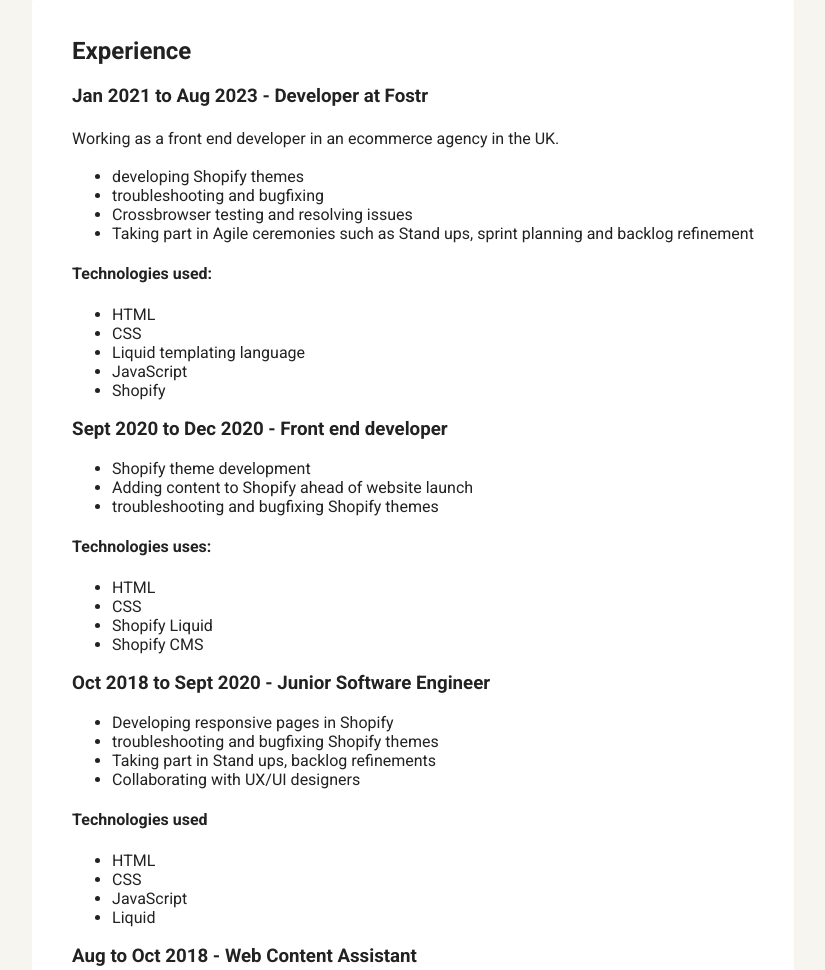
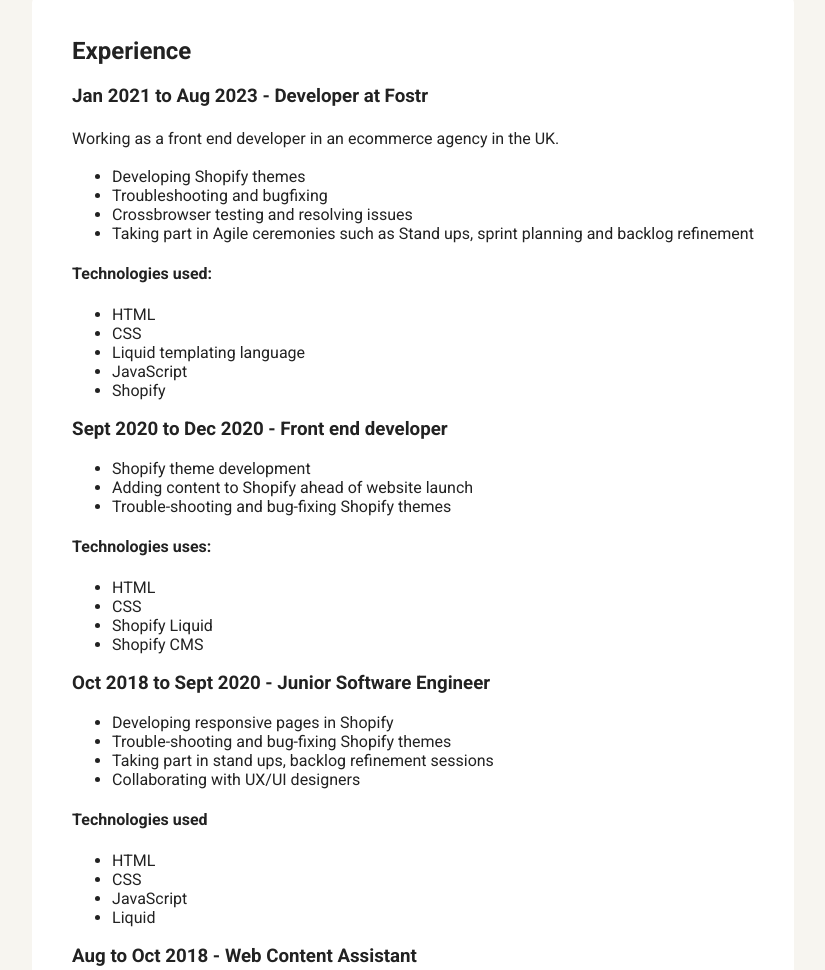
Before and after one commit to jamesbdev/tech-degree-unit-1, a plain HTML site: page experience.html in a window 1280 px wide. Shown: the part 523-1493 px from the top of the page, without its empty margins (227-1052 px from the left). Drawn offline with Linux system fonts and the light colour scheme; a web font is replaced by a local one.

Commit message:
Corrected spelling mistakes

```diff
--- a/experience.html
+++ b/experience.html
@@ -26,8 +26,8 @@
           <h3>Jan 2021 to Aug 2023 - Developer at Fostr </h3>
           <p>Working as a front end developer in an ecommerce agency in the UK.</p>
           <ul>
-            <li>developing Shopify themes</li>
-            <li>troubleshooting and bugfixing</li>
+            <li>Developing Shopify themes</li>
+            <li>Troubleshooting and bugfixing</li>
             <li>Crossbrowser testing and resolving issues</li>
             <li>Taking part in Agile ceremonies such as Stand ups, sprint planning and backlog refinement</li>
           </ul>
@@ -43,7 +43,7 @@
           <ul>
             <li>Shopify theme development</li>
             <li>Adding content to Shopify ahead of website launch</li>
-            <li>troubleshooting and bugfixing Shopify themes</li>
+            <li>Trouble-shooting and bug-fixing Shopify themes</li>
           </ul>
           <h4>Technologies uses:</h4>
           <ul>
@@ -55,8 +55,8 @@
           <h3>Oct 2018 to Sept 2020 - Junior Software Engineer</h3>
           <ul>
             <li>Developing responsive pages in Shopify</li>
-            <li>troubleshooting and bugfixing Shopify themes</li>
-            <li>Taking part in Stand ups, backlog refinements</li>
+            <li>Trouble-shooting and bug-fixing Shopify themes</li>
+            <li>Taking part in stand ups, backlog refinement sessions</li>
             <li>Collaborating with UX/UI designers</li>
           </ul>
           <h4>Technologies used</h4>
```
Also changed, not shown: hobbies.html (+5 -2 lines), index.html (+1 -1 lines).
